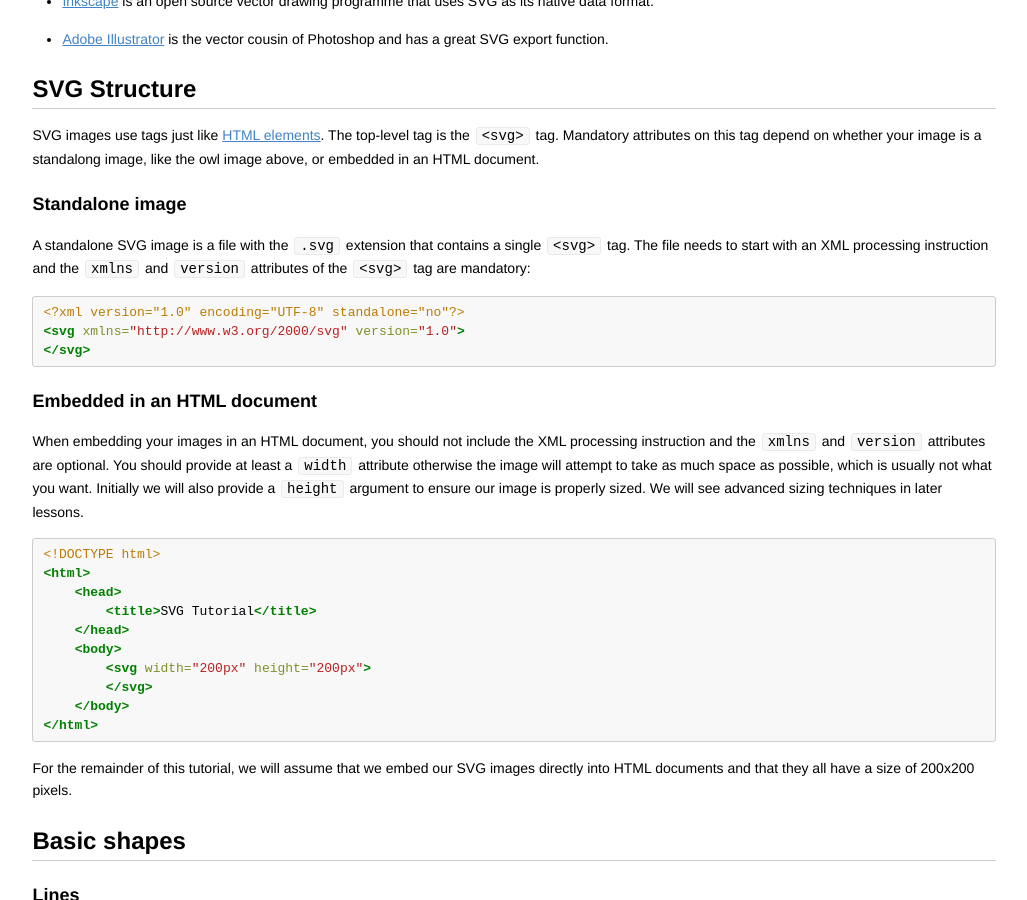
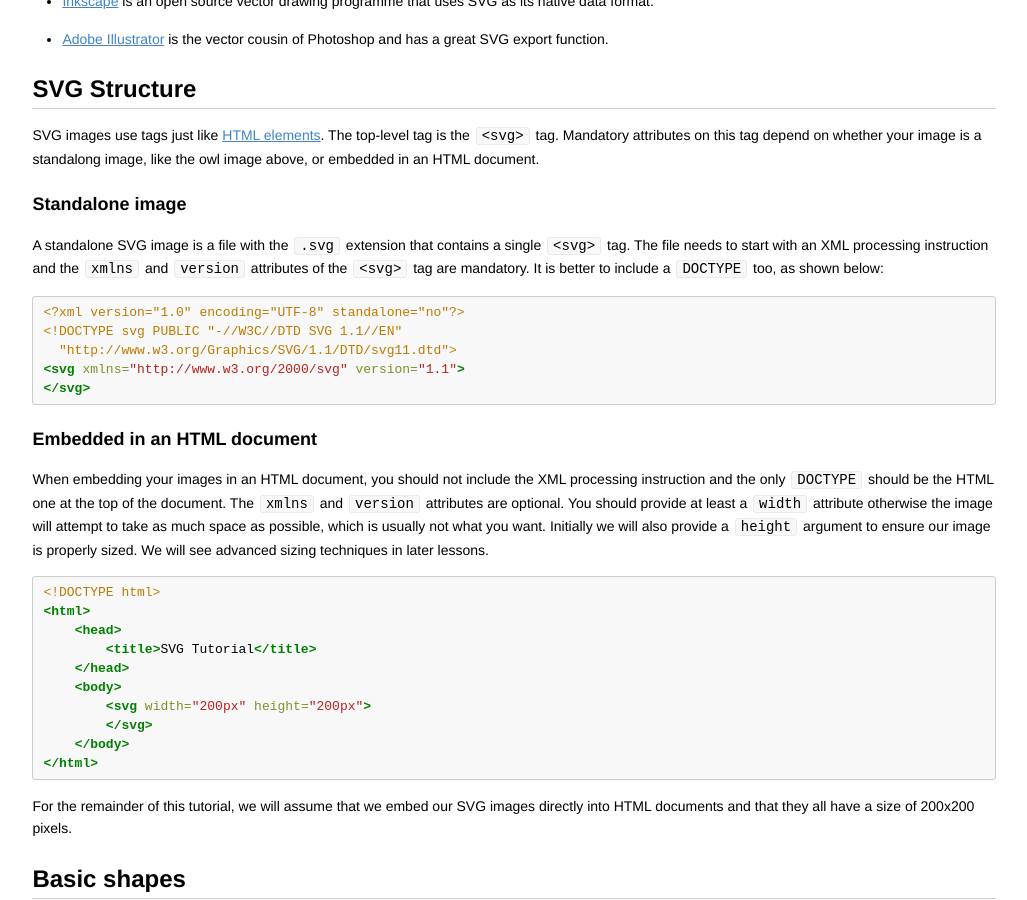
Before and after one commit to codebar/tutorials, a Jekyll site: the page built from svg/lesson1/tutorial.md, in a window 1280 px wide and 900 px high, scrolled down 1257 px. Shown: the whole window, without its empty margins (126-1153 px from the left). Built offline with Jekyll 4.4.1, drawn with Linux system fonts in a browser that asks for light colours; some of the changed text lies outside the part shown.

Commit message:
Updated tutorial goal

````diff
--- a/svg/lesson1/tutorial.md
+++ b/svg/lesson1/tutorial.md
@@ -18,8 +18,8 @@ In this tutorial we are going to look at:
 
 ### Goal
 
-By the end of this tutorial, you'll have built an abstract masterpiece
-**embed link to SVG outcome here**
+By the end of this tutorial, you'll have mastered the basics of SVG and will be
+able to create an image using simple shapes.
 
 ## What is SVG?
 
@@ -69,18 +69,22 @@ in an HTML document.
 
 A standalone SVG image is a file with the `.svg` extension that contains a
 single `<svg>` tag. The file needs to start with an XML processing instruction
-and the `xmlns` and `version` attributes of the `<svg>` tag are mandatory:
+and the `xmlns` and `version` attributes of the `<svg>` tag are mandatory. It is
+better to include a `DOCTYPE` too, as shown below:
 
 ```xml
 <?xml version="1.0" encoding="UTF-8" standalone="no"?>
-<svg xmlns="http://www.w3.org/2000/svg" version="1.0">
+<!DOCTYPE svg PUBLIC "-//W3C//DTD SVG 1.1//EN"
+  "http://www.w3.org/Graphics/SVG/1.1/DTD/svg11.dtd">
+<svg xmlns="http://www.w3.org/2000/svg" version="1.1">
 </svg>
 ```
 
 ### Embedded in an HTML document
 
 When embedding your images in an HTML document, you should not include the
-XML processing instruction and the `xmlns` and `version` attributes are optional.
+XML processing instruction and the only `DOCTYPE` should be the HTML one at the
+top of the document. The `xmlns` and `version` attributes are optional.
 You should provide at least a `width` attribute otherwise the image will attempt
 to take as much space as possible, which is usually not what you want. Initially
 we will also provide a `height` argument to ensure our image is properly sized.
````
